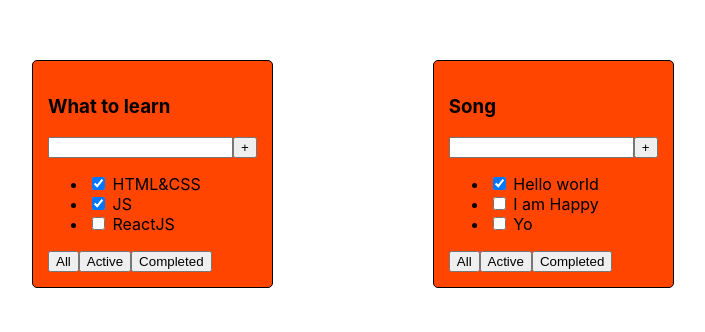
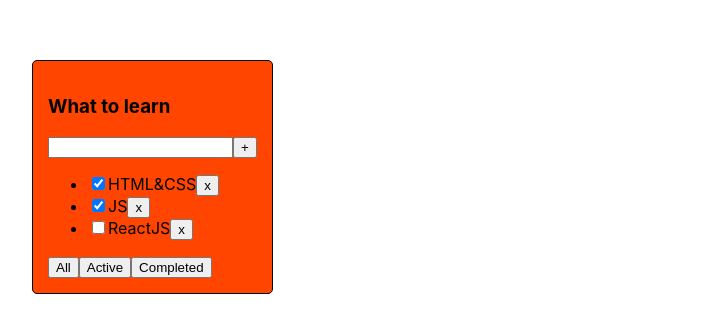
Before and after one commit to Densodim/todolist, a React (Create React App) app: page / in a window 1280 px wide. Shown: the top 332 px of the page, without its empty margins (28-733 px from the left). Built offline with nearby package versions, Linux system fonts and the light colour scheme.

Commit message:
add week -2

```diff
--- a/src/App.tsx
+++ b/src/App.tsx
@@ -1,22 +1,44 @@
-import React from 'react';
+import React, {useState} from 'react';
 import './App.css';
 import {TaskType, Todolist} from "./component/Todolist";
 
+export type FilterValuesType = 'all'| 'active' | 'completed'
+
 function App() {
-    const task1:Array<TaskType> = [
+    let task1:Array<TaskType> = [
         {id:1, title:'HTML&CSS', isDane:true},
         {id:2, title:'JS', isDane:true},
         {id:3, title:'ReactJS', isDane:false},
-    ]
-    const task2:Array<TaskType> = [
-        {id:1, title:'Hello world', isDane:true},
-        {id:2, title:'I am Happy', isDane:false},
-        {id:3, title:'Yo', isDane:false},
-    ]
+    ];
+
+
+    let [task, setTask] = useState<TaskType[]>(task1);
+    const [filter, setFilter] = useState<FilterValuesType>('all');
+
+    let taskForTodolist = task;
+
+    switch (filter){
+        case 'active':
+            taskForTodolist = taskForTodolist.filter(task => !task.isDane);
+            break;
+        case 'completed':
+            taskForTodolist = taskForTodolist.filter(task => task.isDane);
+            break;
+    }
+
+    const removeTask = (taskId:number) => {
+        const filteredTask = task.filter((task)=> task.id !== taskId );
+        setTask(filteredTask);
+
+    }
+    const changeFilter = (filter:FilterValuesType) => {
+        setFilter(filter);
+    }
+
     return (
         <div className="App">
-            <Todolist title='What to learn' task={task1}/>
-            <Todolist title='Song' task={task2}/>
+            <Todolist title='What to learn' task={taskForTodolist} removeTask={removeTask} changeFilter={changeFilter}/>
+
         </div>
     );
 }
--- a/src/component/Button.tsx
+++ b/src/component/Button.tsx
@@ -1,7 +1,8 @@
 type ButtonPropsType = {
     title: string
+    onClick?: ()=>void
 }
 
-export const Button = ({title}: ButtonPropsType) => {
-    return <button>{title}</button>
+export const Button = ({title, onClick}: ButtonPropsType) => {
+    return <button onClick={onClick}>{title}</button>
 }
--- a/src/component/Todolist.tsx
+++ b/src/component/Todolist.tsx
@@ -1,9 +1,12 @@
 import React from "react";
 import {Button} from "./Button";
+import {FilterValuesType} from "../App";
 
 type TodolistType = {
     title: string
     task: Array<TaskType>
+    removeTask: (taskId:number)=>void
+    changeFilter: (filter:FilterValuesType)=>void
 }
 
 export type TaskType = {
@@ -12,13 +15,19 @@ export type TaskType = {
     isDane: boolean
 }
 
-export const Todolist = ({title, task}: TodolistType) => {
+export const Todolist = ({title, task, removeTask, changeFilter}: TodolistType) => {
 
-    const taskElement:Array<JSX.Element> | JSX.Element =
+    const taskElement: Array<JSX.Element> | JSX.Element =
         task.length !== 0 ?
-        task.map(task => {
-        return (<li><input type="checkbox" checked={task.isDane}/> <span>{task.title}</span></li>)
-    }) : <span> Yaur tasklist is empty </span>
+            task.map(task => {
+                return (
+                    <li key={task.id}>
+                        <input type="checkbox" checked={task.isDane}/>
+                        <span>{task.title}</span>
+                        <Button title={'x'} onClick={()=>{removeTask(task.id)}}/>
+                        {/*<button onClick={()=>{removeTask(task.id)}}>x</button>*/}
+                    </li>)
+            }) : <span> Yaur tasklist is empty </span>
 
     return (
         <>
@@ -33,9 +42,9 @@ export const Todolist = ({title, task}: TodolistType) => {
                         {taskElement}
                     </ul>
                     <div>
-                        <Button title={'All'}/>
-                        <Button title={'Active'}/>
-                        <Button title={'Completed'}/>
+                        <Button title={'All'} onClick={()=>changeFilter('all')}/>
+                        <Button title={'Active'} onClick={()=>changeFilter('active')}/>
+                        <Button title={'Completed'} onClick={()=>changeFilter('completed')}/>
                     </div>
                 </div>
             </div>
```
